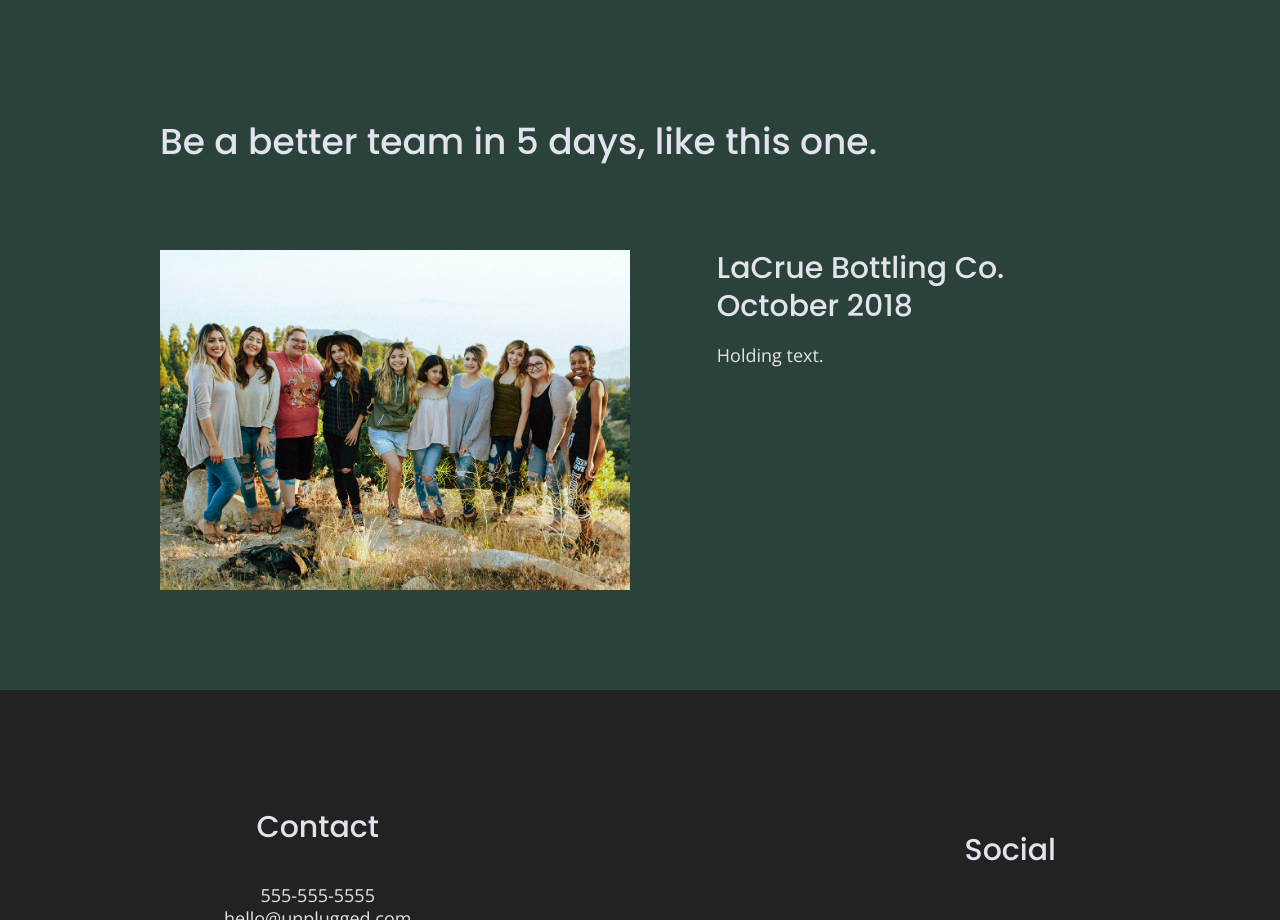
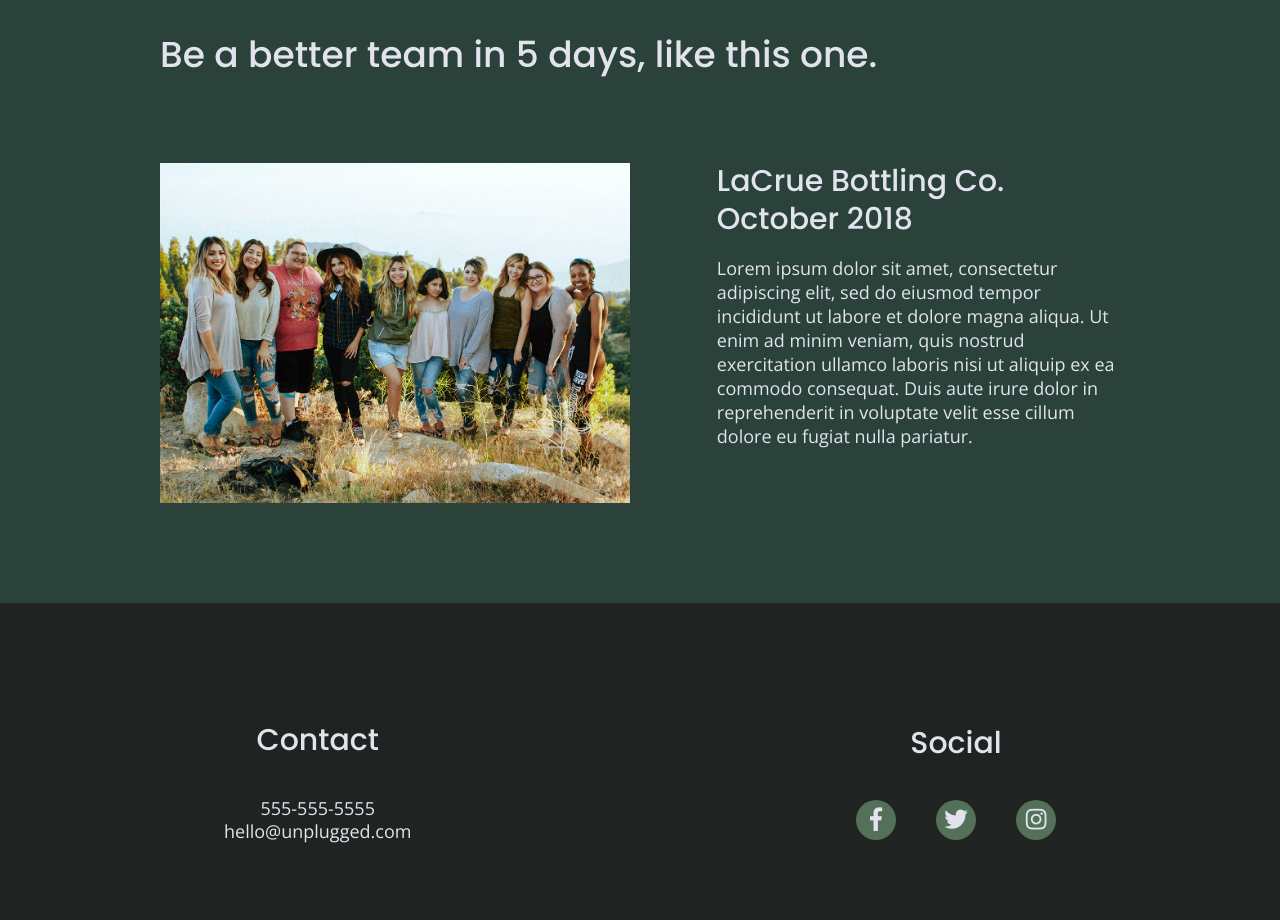
Before and after one commit to Cnaaktgeboren/Unplugged, a website built with Parcel: page index.html in a window 1280 px wide. Shown: the part 1880-2800 px from the top of the page. Built offline with nearby package versions, Linux system fonts and the light colour scheme.

Commit message:
finished product

```diff
--- a/css/main.css
+++ b/css/main.css
@@ -113,6 +113,8 @@ body {
 ul,
 ol {
   list-style-type: none;
+  margin: 0;
+  padding: 0;
 }
 
 a {
@@ -124,6 +126,7 @@ h2 {
   font-family: 'Poppins', sans-serif;
   font-weight: 500;
   font-size: 1.875em;
+  margin: 0;
 }
 
 h3,
@@ -240,9 +243,17 @@ footer .social-icons {
 }
 
 footer .social-icons p {
+  background-color: #527158;
+  border-radius: 50%;
+  width: 40px;
+  height: 40px;
   display: flex;
   justify-content: center;
   align-items: center;
+}
+
+footer .social-icons p i {
+  font-size: 1.3125em;
 }
 
 footer .copyright {
@@ -280,7 +291,7 @@ aside {
   flex-flow: row wrap;
 }
 
-aside .form{
+aside .form {
   margin-top: 30px;
 }
 
@@ -333,14 +344,14 @@ input[type=button] {
   flex-flow: row wrap;
 }
 
+.features i {
+  font-size: 3.75em;
+  margin-bottom: 40px;
+}
+
 .features p {
   text-align: center;
   margin: 0;
-}
-
-.features i {
-  font-size: 3.75em;
-  margin-bottom: 40px;
 }
 
 /* Reviews */
@@ -613,6 +624,10 @@ input[type=button] {
     width: 62%;
   }
 
+  .features i {
+    margin-bottom: 30px;
+  }
+
   /* Reviews */
   .reviews article {
     display: flex;
@@ -658,6 +673,11 @@ input[type=button] {
       line-height: 1.285;
   }
 
+  footer .social-icons {
+    width: 12.5em;
+    justify-content: space-between;
+  }
+
   footer .copyright {
     width: 100%;
   }
@@ -677,7 +697,7 @@ input[type=button] {
     width: 45%;
   }
 
- .map figure {
+  .map figure {
     padding-bottom: 45.5%;
   }
 
@@ -742,11 +762,12 @@ input[type=button] {
       font-size: 1.125em;
       line-height: 1.333;
   }
+
   /* Hero */
   .hero-area h1 {
     font-size: 3.75em;
     width: 80%;
-}
+  }
 
   /* Aside */
   aside .content-wrapper {
@@ -789,8 +810,7 @@ input[type=button] {
   /* ==========================================================================
   About Page
   ========================================================================== */
-
- .map figure {
+  .map figure {
     padding-bottom: 37.5%;
   }
 
--- a/index.html
+++ b/index.html
@@ -13,9 +13,10 @@
   <!-- Place favicon.ico in the root directory -->
   <!-- Google Fonts -->
   <link href="https://fonts.googleapis.com/css?family=Open+Sans:400,700|Poppins:500,700" rel="stylesheet">
+  <!-- FontAwesome CDN version 5.5 -->
+  <link rel="stylesheet" href="https://use.fontawesome.com/releases/v5.5.0/css/all.css" integrity="sha384-B4dIYHKNBt8Bc12p+WXckhzcICo0wtJAoU8YZTY5qE0Id1GSseTk6S+L3BlXeVIU" crossorigin="anonymous">
   <link rel="stylesheet" href="css/normalize.css">
   <link rel="stylesheet" href="css/main.css">
-  <script src="https://kit.fontawesome.com/982226d515.js" crossorigin="anonymous"></script>
 </head>
 
 <body>
@@ -112,7 +113,7 @@
           </article>
           <article>
             <p class="fontawesome-icon">
-               <i class="fas fa-wifi"></i>
+              <i class="fas fa-wifi"></i>
             </p>
             <p class="features-item-description">
               Dedicated computer room for times that you must wifi.
@@ -132,7 +133,8 @@
           <div>
             <h3>LaCrue Bottling Co. October 2018</h3>
             <p>
-              Holding text.
+              Lorem ipsum dolor sit amet, consectetur adipiscing elit, sed do eiusmod tempor incididunt ut labore et dolore magna aliqua. Ut enim ad minim veniam, quis nostrud exercitation ullamco laboris nisi ut aliquip ex ea commodo consequat. Duis aute irure dolor
+              in reprehenderit in voluptate velit esse cillum dolore eu fugiat nulla pariatur.
             </p>
           </div>
         </article>
@@ -158,13 +160,13 @@
           <h4>Social</h4>
           <div class="social-icons">
             <p>
-              <a href="https://www.facebook.com/Skillcrush/" target="_blank"></a>
+              <a href="https://www.facebook.com" target="_blank"><i class="fab fa-facebook-f"></i></a>
             </p>
             <p>
-              <a href="https://twitter.com/Skillcrush" target="_blank"></a>
+              <a href="https://twitter.com" target="_blank"><i class="fab fa-twitter"></i></a>
             </p>
             <p>
-              <a href="https://www.instagram.com/skillcrush/" target="_blank"></a>
+              <a href="https://www.instagram.com" target="_blank"><i class="fab fa-instagram"></i></a>
             </p>
           </div>
         </div>
```
Also changed, not shown: about/index.html (renamed from about/about.index.html, +8 -6 lines), faq/faq.index.html (+5 -4 lines).
